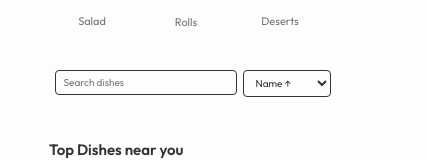
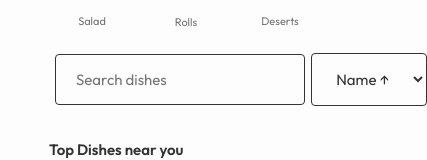
Before and after one commit to bharathr31/FOODPREP-user-frontend, a React (Vite) app: page / in a window 390 px wide. Shown: the part 777-937 px from the top of the page, 427 px wide, since content can reach past the window. Built offline with nearby package versions, Linux system fonts and the light colour scheme; no server answers.

Commit message:
responsiveness

```diff
--- a/src/index.css
+++ b/src/index.css
@@ -198,6 +198,9 @@ tr + tr {
 [data-theme="dark"] .my-orders-order p {
   color: var(--fg) !important;
 }
+[data-theme="dark"] .explore-menu h1 {
+  color: var(--fg) !important;
+}
 /*────────────────────────────────────────────────────────────────────
    2) Remove that blue “selection” highlight on your table cells
 ────────────────────────────────────────────────────────────────────*/
--- a/src/screens/Home/Home.css
+++ b/src/screens/Home/Home.css
@@ -3,23 +3,25 @@
   display: flex;
   flex-wrap: wrap;
   align-items: center;
-  justify-content: flex-start;
+  justify-content: center;
   gap: 1rem;
   margin: 1rem;
+
 }
 
 .home-controls input,
 .home-controls select {
   flex: 1 1 200px;
   max-width: 250px;
-  padding: 0.5rem 0.75rem;
+  padding: 1.5rem 2rem;
   border: 1px solid var(--fg);
   border-radius: 4px;
   background-color: var(--bg);
   color: var(--fg);
-  font-size: 1rem;
+  font-size: 1.5rem;
   transition: border-color 0.2s, box-shadow 0.2s;
   margin-left: -1vw;
+
 }
 
 .home-controls input:focus,
```
